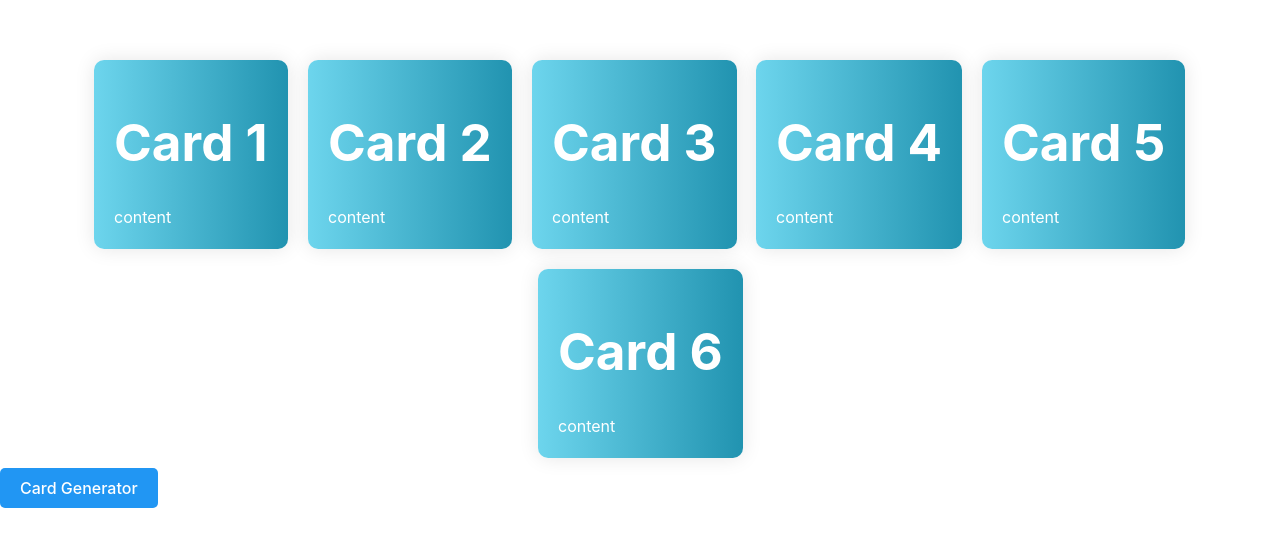
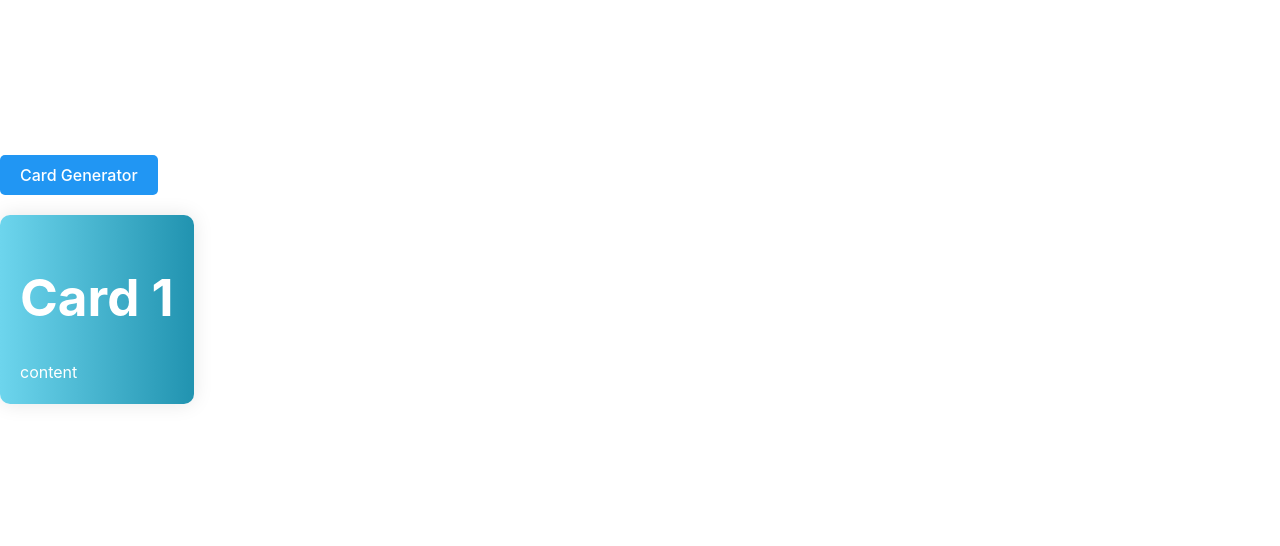
Before and after one commit to smsalim/react-card-app, a React (Vite) app: page / in a window 1280 px wide. Shown: the part 116-662 px from the top of the page. Built offline with nearby package versions, Linux system fonts and the light colour scheme.

Commit message:
final commit

```diff
--- a/src/App.jsx
+++ b/src/App.jsx
@@ -1,28 +1,28 @@
+import { useState } from 'react'
 import './App.css'
 import Card from './Card'
 
 function App(){
-  const cards = [
-    {id : 1, title:"Card 1", content:"content"},
-    {id : 2, title:"Card 2", content:"content"},
-    {id : 3, title:"Card 3", content:"content"},
-    {id : 4, title:"Card 4", content:"content"},
-    {id : 5, title:"Card 5", content:"content"},
-    {id : 6, title:"Card 6", content:"content"}
-  ]
+  const [cards, setCards] = useState([{title:"Card 1", content:"content"}])
+
     const CardGenerator=()=>{
-      cards.push({title:"Card Title",content:"Content"})
-      console.log(cards)
+      const newObject = {
+        title:`Card ${cards.length+1}`,
+        content:`Content ${cards.length+1}`
+      }
+      setCards([...cards, newObject])
     }
 
   return (
     <>
-      <div className='card-container'>
-        {cards.map((card)=>{
-          return (<Card key={card.id} title={card.title} content={card.content}/>)
-        })}
+      <div className='app'>
+        <button onClick={CardGenerator}>Card Generator</button>
+        <div className='card-container'>
+          {cards.map((card, index)=>{
+            return (<Card key={index} title={card.title} content={card.content}/>)
+          })}
+        </div>
       </div>
-      <button onClick={CardGenerator}>Card Generator</button>
     </>
   )
 }
```
